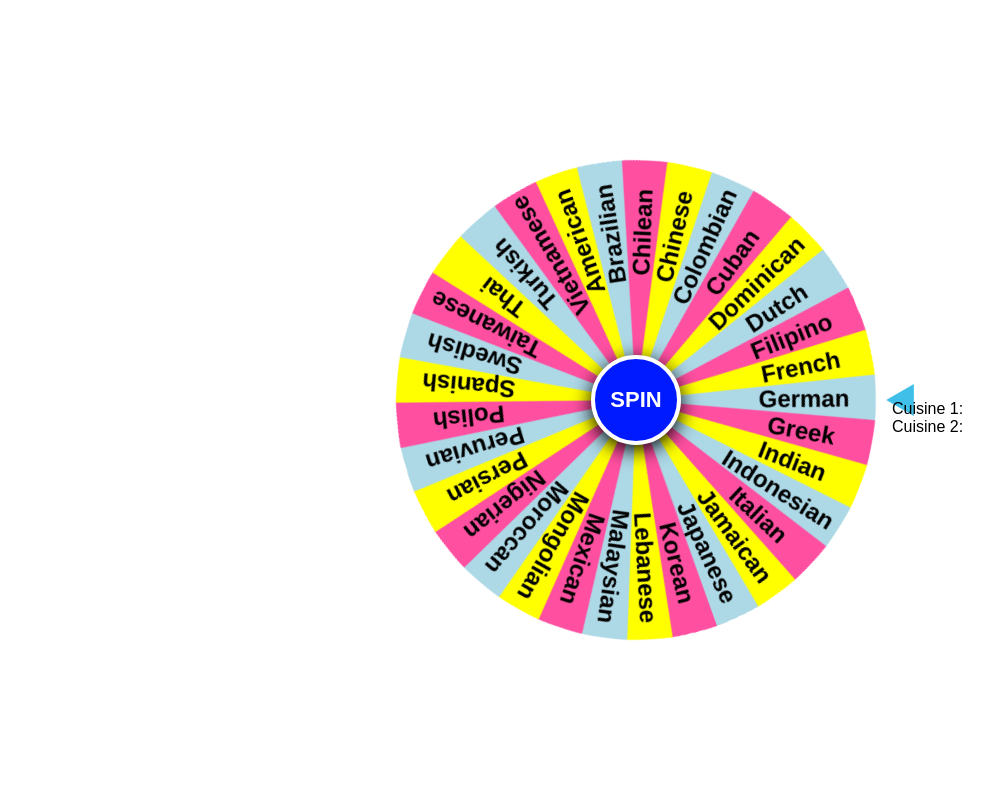
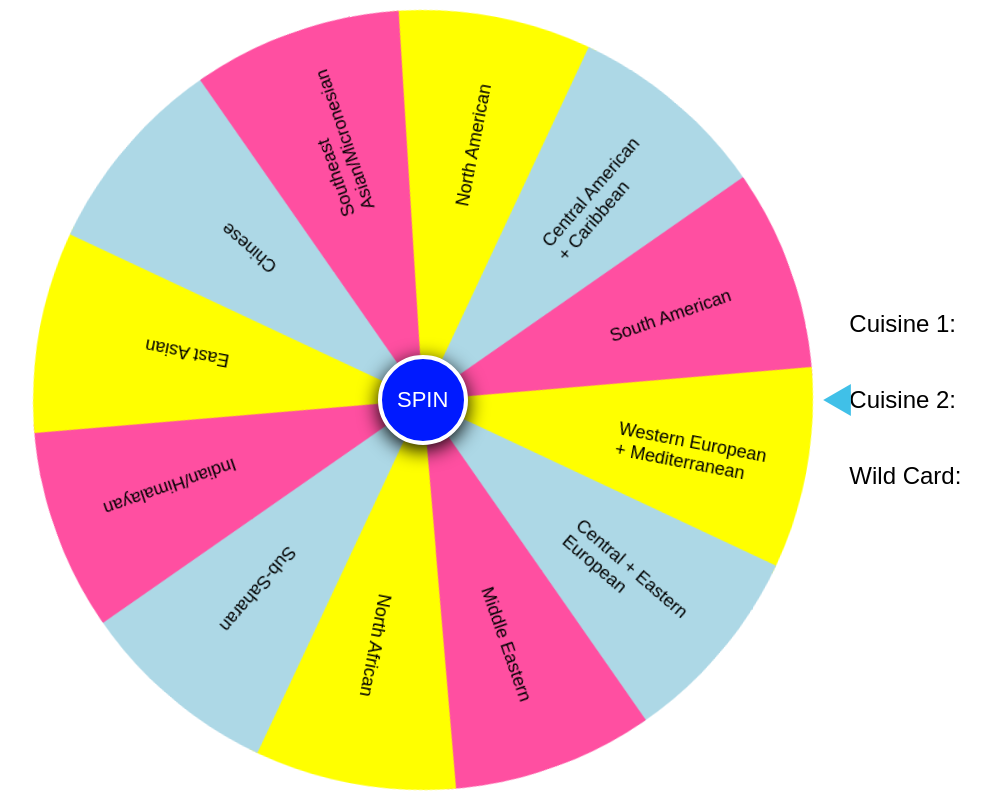
Before and after one commit to anniebryan/cuisine-fusion-wheel, a plain HTML site: page index.html in a window 1280 px wide. Both pictures are taken after a click on the button "SPIN". Shown: the whole page, without its empty margins (4-997 px from the left). Drawn offline with Linux system fonts and the light colour scheme.

Commit message:
added more cuisines and categories, changed wheel to spin for category first then cuisine, modified layout

```diff
--- /dev/null
+++ b/allCuisines.js
@@ -0,0 +1,253 @@
+export const allCuisines = {
+  'North American': [
+    'Southern Soul',
+    'Cajun',
+    'Fast Food',
+    'Midwestern',
+    'Tex Mex',
+    'Tlingit (Native)',
+    'Mid Atlantic',
+    'Canadian',
+  ],
+  'Central American + Caribbean': [
+    'Mexican',
+    'Guatemalan',
+    'Costa Rican',
+    'Cuban',
+    'Jamaican',
+    'Haitian',
+    'Nicaraguan',
+    'Puerto Rican',
+    'Dominican',
+  ],
+  'South American': [
+    'Brazilian',
+    'Guyanese',
+    'Venezuelan',
+    'Peruvian',
+    'Colombian',
+    'Chilean',
+    'Argentinian',
+    'Ecuadorean',
+  ],
+  'Western European + Mediterranean': [
+    'Portuguese',
+    'Spanish',
+    'French',
+    'British',
+    'Irish',
+    'Scottish',
+    'Italian',
+    'Greek',
+    'Croatian',
+    'Albanian',
+    'Belgian',
+    'Australian',
+  ],
+  'Central + Eastern European': [
+    'German',
+    'Dutch',
+    'Swiss',
+    'Czech',
+    'Polish',
+    'Romanian',
+    'Russian',
+    'Swedish',
+    'Danish',
+    'Nordic',
+    'Icelandic',
+    'Lithuanian',
+    'Ukrainian',
+  ],
+  'Middle Eastern': [
+    'Turkish',
+    'Syrian',
+    'Israeli',
+    'Iraqi',
+    'Persian',
+    'Arabian',
+    'Afghani',
+    'Georgian',
+    'Turkmeni',
+    'Armenian',
+    'Kazakh',
+    'Pakistani',
+    'Lebanese',
+  ],
+  'North African': [
+    'Egyptian',
+    'Libyan',
+    'Moroccan',
+    'Tunisian',
+    'Sudanese',
+  ],
+  'Sub-Saharan': [
+    'Nigerian',
+    'Gambian',
+    'Ethiopian',
+    'South African',
+    'Kenyan',
+    'Ugandan',
+  ],
+  'Indian/Himalayan': [
+    'North Indian',
+    'South Indian',
+    'Gujarati',
+    'Sri Lankan',
+    'Nepalese',
+    'Bangladeshi',
+  ],
+  'East Asian': [
+    'Cambodian',
+    'Lao',
+    'Taiwanese',
+    'Japanese',
+    'Korean',
+    'Mongolian',
+  ],
+  'Chinese': [
+    'Sichuan',
+    'Fujian',
+    'Hunan',
+    'Cantonese',
+    'Shandong',
+    'Jiangsu',
+    'Hong Kong',
+  ],
+  'Southeast Asian/Micronesian': [
+    'Malaysian',
+    'Singaporean',
+    'Filipino',
+    'Indonesian',
+    'Papua New Guinean',
+    'Hawaiian',
+    'Thai',
+    'Vietnamese',
+  ],
+};
+
+export const cuisineMap = {
+  'Southern Soul': 'North American',
+  'Cajun': 'North American',
+  'Fast Food': 'North American',
+  'Midwestern': 'North American',
+  'Tex Mex': 'North American',
+  'Tlingit (Native)': 'North American',
+  'Mid Atlantic': 'North American',
+  'Canadian': 'North American',
+  'Mexican': 'Central American + Caribbean',
+  'Guatemalan': 'Central American + Caribbean',
+  'Costa Rican': 'Central American + Caribbean',
+  'Cuban': 'Central American + Caribbean',
+  'Jamaican': 'Central American + Caribbean',
+  'Haitian': 'Central American + Caribbean',
+  'Nicaraguan': 'Central American + Caribbean',
+  'Puerto Rican': 'Central American + Caribbean',
+  'Dominican': 'Central American + Caribbean',
+  'Brazilian': 'South American',
+  'Guyanese': 'South American',
+  'Venezuelan': 'South American',
+  'Peruvian': 'South American',
+  'Colombian': 'South American',
+  'Chilean': 'South American',
+  'Argentinian': 'South American',
+  'Ecuadorean': 'South American',
+  'Portuguese': 'Western European + Mediterranean',
+  'Spanish': 'Western European + Mediterranean',
+  'French': 'Western European + Mediterranean',
+  'British': 'Western European + Mediterranean',
+  'Irish': 'Western European + Mediterranean',
+  'Scottish': 'Western European + Mediterranean',
+  'Italian': 'Western European + Mediterranean',
+  'Greek': 'Western European + Mediterranean',
+  'Croatian': 'Western European + Mediterranean',
+  'Albanian': 'Western European + Mediterranean',
+  'Belgian': 'Western European + Mediterranean',
+  'Australian': 'Western European + Mediterranean',
+  'German': 'Central + Eastern European',
+  'Dutch': 'Central + Eastern European',
+  'Swiss': 'Central + Eastern European',
+  'Czech': 'Central + Eastern European',
+  'Polish': 'Central + Eastern European',
+  'Romanian': 'Central + Eastern European',
+  'Russian': 'Central + Eastern European',
+  'Swedish': 'Central + Eastern European',
+  'Danish': 'Central + Eastern European',
+  'Nordic': 'Central + Eastern European',
+  'Icelandic': 'Central + Eastern European',
+  'Lithuanian': 'Central + Eastern European',
+  'Ukrainian': 'Central + Eastern European',
+  'Turkish': 'Middle Eastern',
+  'Syrian': 'Middle Eastern',
+  'Israeli': 'Middle Eastern',
+  'Iraqi': 'Middle Eastern',
+  'Persian': 'Middle Eastern',
+  'Arabian': 'Middle Eastern',
+  'Afghani': 'Middle Eastern',
+  'Georgian': 'Middle Eastern',
+  'Turkmeni': 'Middle Eastern',
+  'Armenian': 'Middle Eastern',
+  'Kazakh': 'Middle Eastern',
+  'Pakistani': 'Middle Eastern',
+  'Lebanese': 'Middle Eastern',
+  'Egyptian': 'North African',
+  'Libyan': 'North African',
+  'Moroccan': 'North African',
+  'Tunisian': 'North African',
+  'Sudanese': 'North African',
+  'Nigerian': 'Sub-Saharan',
+  'Gambian': 'Sub-Saharan',
+  'Ethiopian': 'Sub-Saharan',
+  'South African': 'Sub-Saharan',
+  'Kenyan': 'Sub-Saharan',
+  'Ugandan': 'Sub-Saharan',
+  'North Indian': 'Indian/Himalayan',
+  'South Indian': 'Indian/Himalayan',
+  'Gujarati': 'Indian/Himalayan',
+  'Sri Lankan': 'Indian/Himalayan',
+  'Nepalese': 'Indian/Himalayan',
+  'Bangladeshi': 'Indian/Himalayan',
+  'Cambodian': 'East Asian',
+  'Lao': 'East Asian',
+  'Taiwanese': 'East Asian',
+  'Japanese': 'East Asian',
+  'Korean': 'East Asian',
+  'Mongolian': 'East Asian',
+  'Sichuan': 'Chinese',
+  'Fujian': 'Chinese',
+  'Hunan': 'Chinese',
+  'Cantonese': 'Chinese',
+  'Shandong': 'Chinese',
+  'Jiangsu': 'Chinese',
+  'Hong Kong': 'Chinese',
+  'Malaysian': 'Southeast Asian/Micronesian',
+  'Singaporean': 'Southeast Asian/Micronesian',
+  'Filipino': 'Southeast Asian/Micronesian',
+  'Indonesian': 'Southeast Asian/Micronesian',
+  'Papua New Guinean': 'Southeast Asian/Micronesian',
+  'Hawaiian': 'Southeast Asian/Micronesian',
+  'Thai': 'Southeast Asian/Micronesian',
+  'Vietnamese': 'Southeast Asian/Micronesian',
+};
+
+export const wildCards = [
+  'Cold',
+  'Vegan',
+  'Dessert',
+  'Main',
+  'Side',
+  'Small Bites/Finger Food',
+  'Snack',
+  'Drink (non-alcoholic)',
+  'Drink (alcoholic)',
+  'Style of First, Flavor of Second',
+  'Flavor of First, Style of Second',
+  'Spin for a 3rd',
+  'Replace First with Your Choice',
+  'Replace Second with Your Choice',
+  'Replace Both with Your Choice',
+  'Vegetarian',
+  'Dairy free',
+  'Gluten free',
+  'Breakfast',
+];
--- a/cuisineFusionWheel.js
+++ b/cuisineFusionWheel.js
@@ -1,138 +1,8 @@
-const get = (id) => {
-  return document.getElementById(id);
-};
+import { allCuisines, cuisineMap, wildCards } from './allCuisines.js';
 
-const selectRandom = (cuisines) => {
-  const ix = Math.floor(Math.random() * cuisines.length);
-  return cuisines[ix];
-};
+const get = (id) => document.getElementById(id);
 
-const areCompatible = (cuisineA, cuisineB) => {
-  if (cuisineA === cuisineB) {
-    return false;
-  }
-  const categories = [eastAsianCuisines, southeastAsianCuisines, scandinavianCuisines, hispanicCuisines]
-  return !categories.some(category => category.includes(cuisineA) && category.includes(cuisineB));
-};
-
-const allCuisines = [
-  'American',
-  'Brazilian',
-  'Chilean',
-  'Chinese',
-  'Colombian',
-  'Cuban',
-  'Dominican',
-  'Dutch',
-  'Filipino',
-  'French',
-  'German',
-  'Greek',
-  'Indian',
-  'Indonesian',
-  'Italian',
-  'Jamaican',
-  'Japanese',
-  'Korean',
-  'Lebanese',
-  'Malaysian',
-  'Mexican',
-  'Mongolian',
-  'Moroccan',
-  'Nigerian',
-  'Persian',
-  'Peruvian',
-  'Polish',
-  'Spanish',
-  'Swedish',
-  'Taiwanese',
-  'Thai',
-  'Turkish',
-  'Vietnamese'
-];
-
-const eastAsianCuisines = [
-  'Chinese',
-  'Japanese',
-  'Korean',
-  'Mongolian',
-  'Taiwanese'
-];
-
-const southeastAsianCuisines = [
-  'Indonesian',
-  'Malaysian',
-  'Filipino',
-  'Thai',
-  'Vietnamese'
-];
-
-const scandinavianCuisines = [
-  'Danish',
-  'Swedish'
-];
-
-const hispanicCuisines = [
-  'Chilean',
-  'Colombian',
-  'Cuban',
-  'Dominican',
-  'Mexican',
-  'Peruvian',
-  'Spanish'
-];
-
-const box = get('box');
-const cuisine1 = get('cuisine1');
-const cuisine2 = get('cuisine2');
-const resetMessage = get('reset-message');
-const button = get('button');
-
-const createWheel = (cuisines) => {
-  cuisines.forEach((cuisine, i) => {
-    const b = document.createElement('b');
-    const span = document.createElement('span');
-    b.textContent = cuisine;
-    span.appendChild(b);
-    span.classList.add(`span${i}`);
-    span.classList.add(`color${i % 3}`)
-    span.classList.add((cuisines.length >= 30) ? 'all-elements' : 'fewer-elements');
-    span.style.transform = `rotate(${i * 360 / cuisines.length}deg)`;
-    box.appendChild(span);
-  });
-};
-
-function spinWheel(cuisines) {
-  const min = 1080;
-  const max = 1800;
-  const deg = Math.floor(Math.random() * (max - min)) + min;
-
-  box.style.transition = 'all ease 5s';
-  box.style.transform = `rotate(${deg}deg)`;
-
-  const numCuisines = cuisines.length;
-  const ix = numCuisines - Math.round((deg % 360) * (numCuisines / 360));
-  const cuisine = (ix === cuisines.length) ? cuisines[0] : cuisines[ix];
-
-  return cuisine;
-}
-
-function spin(n, cuisines) {
-  resetMessage.textContent = ""
-  const cuisine = spinWheel(cuisines);
-  setTimeout(() => {
-    if (n === 1) {
-      cuisine1.textContent = `Cuisine 1: ${cuisine}`;
-      button.textContent = `RESET`;
-      button.onclick = () => reset(cuisine);
-    } else {
-      cuisine2.textContent = `Cuisine 2: ${cuisine}`;
-      b
-    }
-  }, 5000);
-}
-
-function reset(cuisine) {
+const createWheel = (options, nextOnClick) => {
   while (box.childNodes.length > 0) {
     box.removeChild(box.childNodes[0]);
   }
@@ -140,18 +10,84 @@ function reset(cuisine) {
   box.style.transition = 'all ease 0s';
   box.style.transform = 'rotate(0deg)';
 
-  const compatibleCuisines = allCuisines.filter((c) => areCompatible(cuisine, c));
-  const removedCuisines = allCuisines.filter((c) => !compatibleCuisines.includes(c));
-  createWheel(compatibleCuisines);
-  if (removedCuisines.length === 1) {
-    resetMessage.textContent = `Removed ${removedCuisines}`;
-  } else {
-    resetMessage.textContent = `Removed ${removedCuisines.length} cuisines: ${removedCuisines}`
-  }
+  console.log(options);
 
-  button.textContent = `SPIN`;
-  button.onclick = () => spin(2, compatibleCuisines);
+  const numOptions = options.length;
+  options.forEach((cuisine, i) => {
+    const text = document.createElement('p');
+    text.textContent = cuisine;
+    const span = document.createElement('span');
+    span.appendChild(text);
+    span.classList.add(`span${i}`);
+    if (numOptions % 3 === 1) {
+      span.classList.add(`color${i % 5}`);
+    } else {
+      span.classList.add(`color${i % 3}`);
+    }
+    span.classList.add(`elements-${numOptions}`);
+    span.style.transform = `rotate(${i * 360 / numOptions}deg)`;
+    box.appendChild(span);
+  });
+
+  button.textContent = 'SPIN';
+  button.onclick = nextOnClick;
+};
+
+function resetGame() {
+  result1.textContent = 'Cuisine 1: ';
+  result2.textContent = 'Cuisine 2: ';
+  wildcard.textContent = 'Wild Card: ';
+  createWheel(allCategories, () => spinWheel(allCategories, 1));
 }
 
-button.onclick = () => spin(1, allCuisines);
-createWheel(allCuisines);
+function spinWheel(options, spinNum) {
+  const numOptions = options.length;
+  const min = numOptions * 3;
+  const max = numOptions * 5;
+  const rand = Math.floor(Math.random() * (max - min)) + min;
+  const ix = (numOptions - (rand % numOptions)) % numOptions
+  const deg = rand * (360 / numOptions);
+  const selectedOption = options[ix];
+
+  box.style.transition = 'all ease 5s';
+  box.style.transform = `rotate(${deg}deg)`;
+
+  const categoryCuisines = allCuisines[selectedOption];
+
+  setTimeout(() => {
+    button.textContent = 'RESET';
+    switch(spinNum) {
+      case 1:
+        button.onclick = () => createWheel(categoryCuisines, () => spinWheel(categoryCuisines, 2));
+        break;
+      case 2:
+        result1.textContent = `Cuisine 1: ${selectedOption}`;
+        const remainingCategories = allCategories.filter(c => c !== cuisineMap[selectedOption]);
+        button.onclick = () => createWheel(remainingCategories, () => spinWheel(remainingCategories, 3));
+        break;
+      case 3:
+        button.onclick = () => createWheel(categoryCuisines, () => spinWheel(categoryCuisines, 4));
+        break;
+      case 4:
+        result2.textContent = `Cuisine 2: ${selectedOption}`;
+        button.onclick = () => createWheel(wildCards, () => spinWheel(wildCards, 5));
+        break;
+      case 5:
+        wildcard.textContent = `Wild Card: ${selectedOption}`;
+        button.onclick = resetGame;
+        button.textContent = "AGAIN";
+        break;
+    }
+  }, 5000);
+
+  return selectedOption;
+}
+
+const button = get('button');
+const box = get('box');
+const result1 = get('result1');
+const result2 = get('result2');
+const wildcard = get('wildcard');
+const allCategories = Object.keys(allCuisines);
+
+resetGame();
--- a/index.html
+++ b/index.html
@@ -8,16 +8,21 @@
 </head>
 
 <body>
-<div id="mainbox" class="mainbox">
-  <div id="box" class="box"></div>
-  <button id="button" class="spin">SPIN</button>
-</div>
-<div id="results" class="results">
-  <p id="cuisine1">Cuisine 1: </p>
-  <p id="cuisine2">Cuisine 2: </p>
-  <p id="reset-message"></p>
-</div>
-<script src="cuisineFusionWheel.js" charset="utf-8"></script>
+  <div class="row">
+    <div class="left-column">
+      <div class="mainbox">
+        <div id="box" class="box"></div>
+        <button id="button" class="spin">SPIN</button>
+      </div>
+    </div>
+    <div class="right-column">
+      <p class="result-text" id="result1">Cuisine 1: </p>
+      <p class="result-text" id="result2">Cuisine 2: </p>
+      <p class="result-text" id="wildcard">Wildcard: </p>
+    </div>
+  </div>
+<script type="module" src="cuisineFusionWheel.js" charset="utf-8"></script>
+<script type="module" src="allCuisines.js" charset="utf-8"></script>
 </body>
 
 </html>
--- a/styles.css
+++ b/styles.css
@@ -1,23 +1,62 @@
-* {
+html,
+body {
+  height: 100%;
+  margin: 0;
+  padding: 0;
+  overflow: hidden;
+  font-family: sans-serif;
+}
+
+.row {
+  display: flex;
+  flex-direction: row;
+  height: 100%;
+}
+
+.left-column {
+  flex: 66.66%;
+  height: 100%;
+
+  display: flex;
+  flex-direction: column;
+  justify-content: center;
+  align-items: center;
+}
+
+.right-column {
+  flex: 33.33%;
+  height: 100%;
+
+  display: flex;
+  flex-direction: column;
+  justify-content: center;
+  align-items: flex-start;
+}
+
+.result-text {
+  font-size: 24px;
+}
+
+/* * {
   box-sizing: border-box;
   padding: 0;
   margin: 0;
   outline: none;
-}
+} */
 
-body {
+/* body {
   font-family: sans-serif;
   display: flex;
   justify-content: center;
   align-items: center;
   height: 100vh;
   overflow: hidden;
-}
+} */
 
 .mainbox {
   position: relative;
-  width: 500px;
-  height: 500px;
+  width: 800px;
+  height: 800px;
 }
 
 .mainbox:after {
@@ -33,13 +72,13 @@ body {
 }
 
 .box {
-  width: 100%;
-  height: 100%;
-  position: relative;
-  font-weight: bold;
+  width: calc(100% - 20px);
+  height: calc(100% - 20px);
+  /* font-weight: bold; */
   border-radius: 50%;
   border: 10px solid #fff;
   overflow: hidden;
+  position: relative;
 }
 
 span {
@@ -49,31 +88,60 @@ span {
   position: absolute;
 }
 
-.all-elements {
-  clip-path: polygon(100% 45%, 50% 50%, 100% 55%);
+.elements-5 {
+  clip-path: polygon(100% 13%, 50% 50%, 100% 87%);
 }
 
-.fewer-elements {
-  clip-path: polygon(100% 43%, 50% 50%, 100% 57%);
+.elements-6 {
+  clip-path: polygon(100% 20%, 50% 50%, 100% 80%);
 }
 
-span b {
-  font-size: 24px;
+.elements-7 {
+  clip-path: polygon(100% 25%, 50% 50%, 100% 75%);
+}
+
+.elements-8 {
+  clip-path: polygon(100% 29%, 50% 50%, 100% 71%);
+}
+
+.elements-9 {
+  clip-path: polygon(100% 31%, 50% 50%, 100% 69%);
+}
+
+.elements-11 {
+  clip-path: polygon(100% 35%, 50% 50%, 100% 65%);
+}
+
+.elements-12,
+.elements-13 {
+  clip-path: polygon(100% 36%, 50% 50%, 100% 64%);
+}
+
+.elements-19 {
+  clip-path: polygon(100% 41%, 50% 50%, 100% 59%);
+}
+
+span p {
+  font-size: 18px;
   position: absolute;
-  top: 50%;
+  top: 48%;
   left: 85%;
+  width: 150px;
   transform: translate(-50%, -50%);
+  display: inline;
 }
 
 .color0 {
   background-color: yellow
 }
 
-.color1 {
+.color1,
+.color3 {
   background-color: lightblue;
 }
 
-.color2 {
+.color2,
+.color4 {
   background-color: #ff4fa1;
 }
 
@@ -89,15 +157,15 @@ span b {
   background-color: #001aff;
   color: #fff;
   box-shadow: 0 5px 20px #000;
-  font-weight: bold;
+  /* font-weight: bold; */
   font-size: 22px;
   cursor: pointer;
 }
 
 .spin:active {
-  width: 85px;
-  height: 85px;
-  font-size: 20px;
+  width: 80px;
+  height: 80px;
+  font-size: 18px;
 }
 
 .mainbox.animate:after {
@@ -110,8 +178,8 @@ span b {
   }
 }
 
-.results {
+/* .results {
   position: absolute;
   top: 50%;
   left: 70%;
-}
+} */
```
